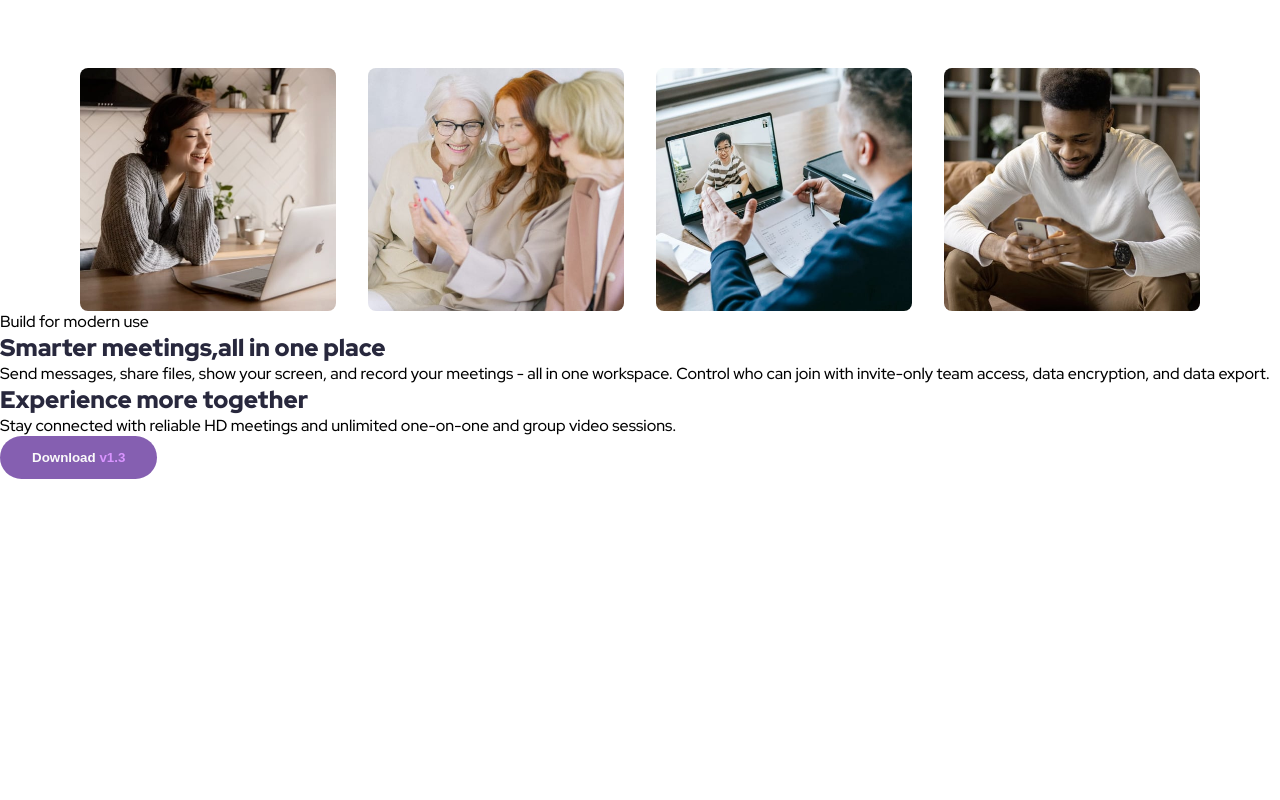
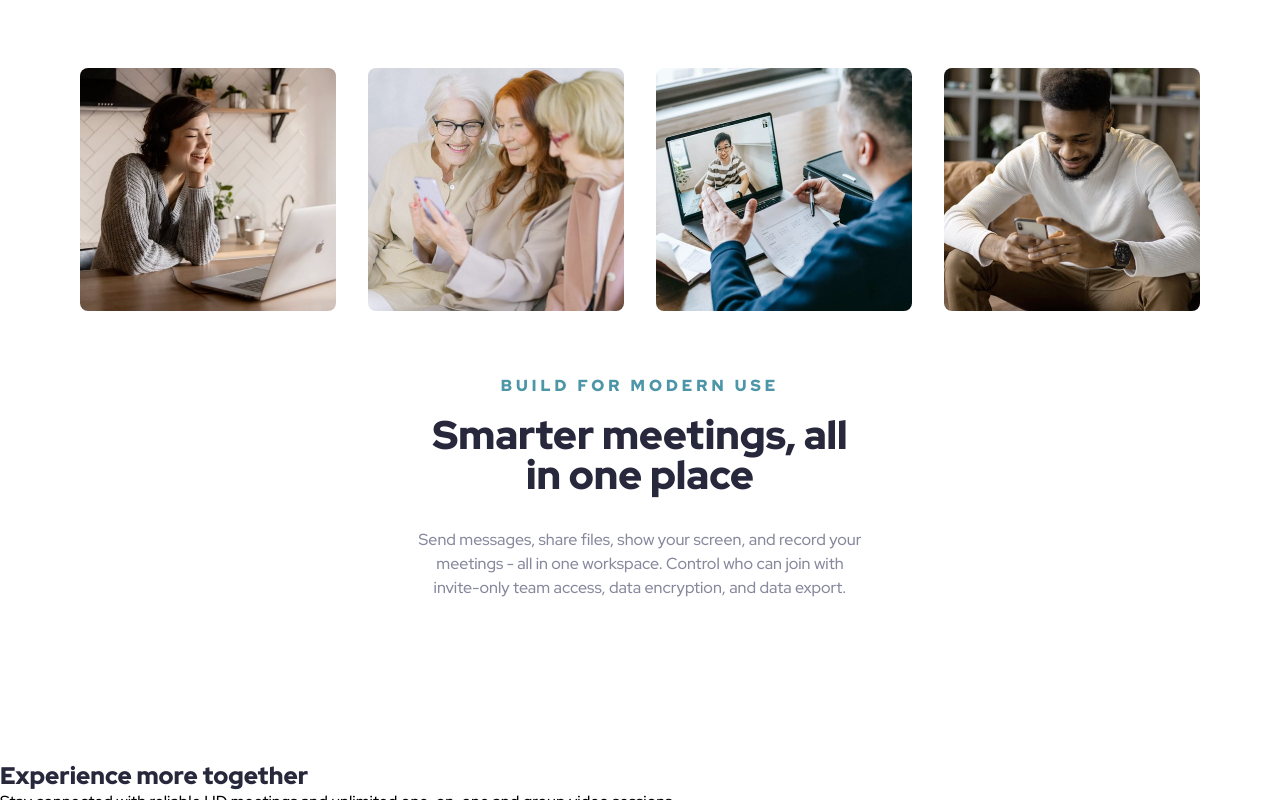
Before and after one commit to brumacosmin/Meet-landing-page, a plain HTML site: page index.html in a window 1280 px wide. Shown: the part 627-1427 px from the top of the page. Before the commit the page ends 1106 px from the top, so only its background shows below. Drawn offline with Linux system fonts and the light colour scheme.

Commit message:
Finalised the design for the product description section

```diff
--- a/index.html
+++ b/index.html
@@ -61,14 +61,18 @@
       />
     </section>
     <!--PRODUCT DESCRIPTION-->
-    <section class="product-description">
-      <p class="prod-description-paragraph-colored">Build for modern use</p>
-      <h2 class="prod-description-title">Smarter meetings,all in one place</h2>
-      <p class="prod-description-paragraph">
-        Send messages, share files, show your screen, and record your meetings -
-        all in one workspace. Control who can join with invite-only team access,
-        data encryption, and data export.
-      </p>
+    <section class="product-description-wrapper">
+      <div class="product-description">
+        <p class="prod-description-paragraph-colored">Build for modern use</p>
+        <h2 class="prod-description-title">
+          Smarter meetings, all in one place
+        </h2>
+        <p class="prod-description-paragraph">
+          Send messages, share files, show your screen, and record your meetings
+          - all in one workspace. Control who can join with invite-only team
+          access, data encryption, and data export.
+        </p>
+      </div>
     </section>
     <!--FOOTER SECTION-->
     <footer class="footer">
--- a/style.css
+++ b/style.css
@@ -64,6 +64,7 @@ h2 {
 .hero-paragraph {
   color: var(--main-paragraphs-color);
   margin: 1.5rem 0 2.2rem 0;
+  line-height: 1.5;
 }
 
 .btn-download {
@@ -111,12 +112,45 @@ h2 {
   display: flex;
   justify-content: center;
   gap: 2rem;
+  margin-bottom: 4rem;
 }
 
 .tile-image {
   width: 16rem;
   height: auto;
   border-radius: 0.5rem;
+}
+
+/*PRODUCT DESCRIPTION SECTION*/
+.product-description-wrapper {
+  display: flex;
+  justify-content: center;
+  text-align: center;
+  margin-bottom: 10rem;
+}
+
+.product-description-wrapper .product-description {
+  max-width: 35%;
+}
+
+.prod-description-paragraph-colored {
+  text-transform: uppercase;
+  font-weight: 900;
+  color: var(--aqua-blue);
+  letter-spacing: 0.25rem;
+}
+
+.prod-description-title {
+  font-weight: 900;
+  font-size: 2.5rem;
+  margin-top: 1.2rem;
+  margin-bottom: 2.1rem;
+  line-height: 1;
+}
+
+.prod-description-paragraph {
+  color: var(--main-paragraphs-color);
+  line-height: 1.5;
 }
 
 /*FOOTER SECTION*/
```
